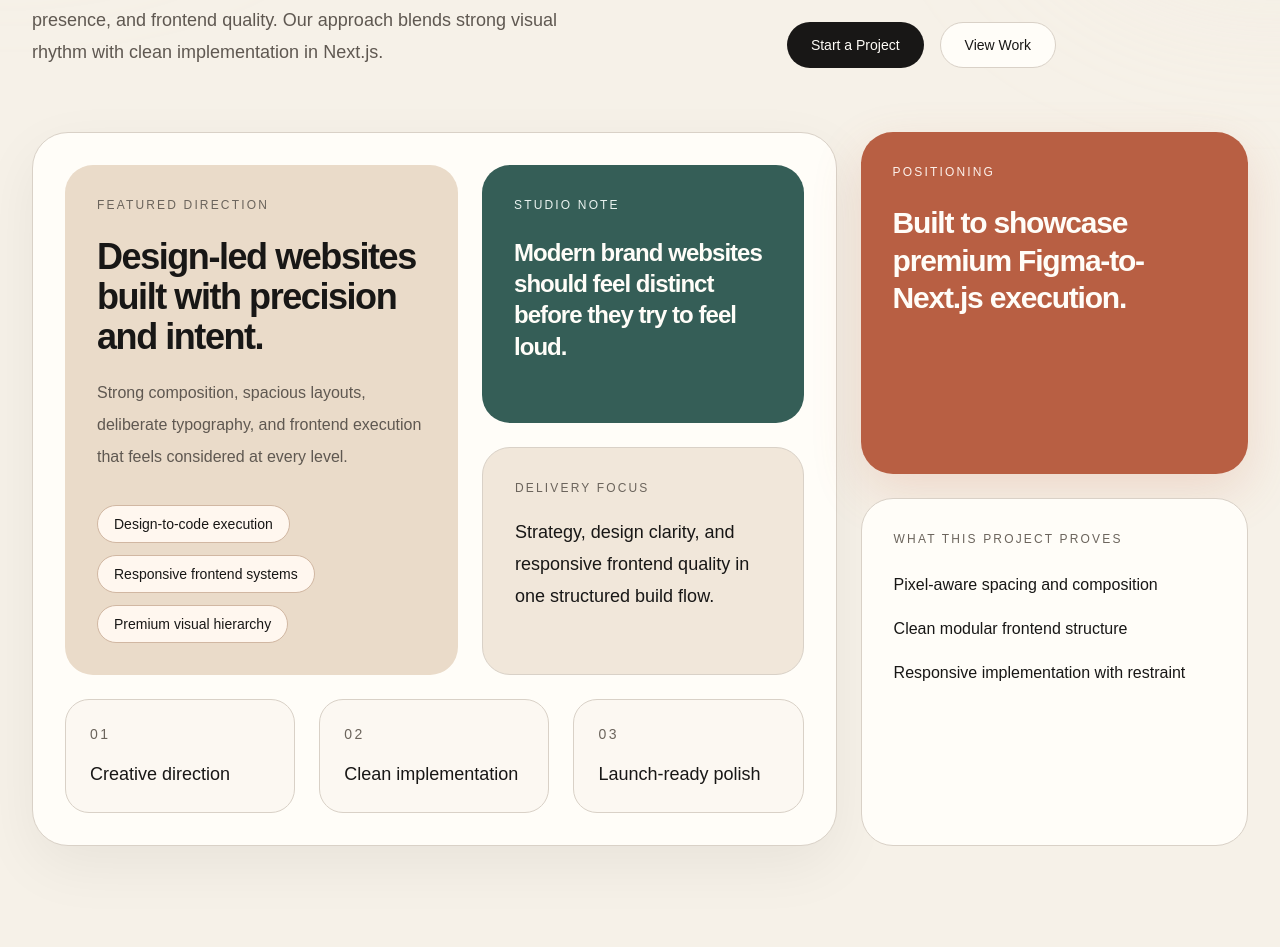
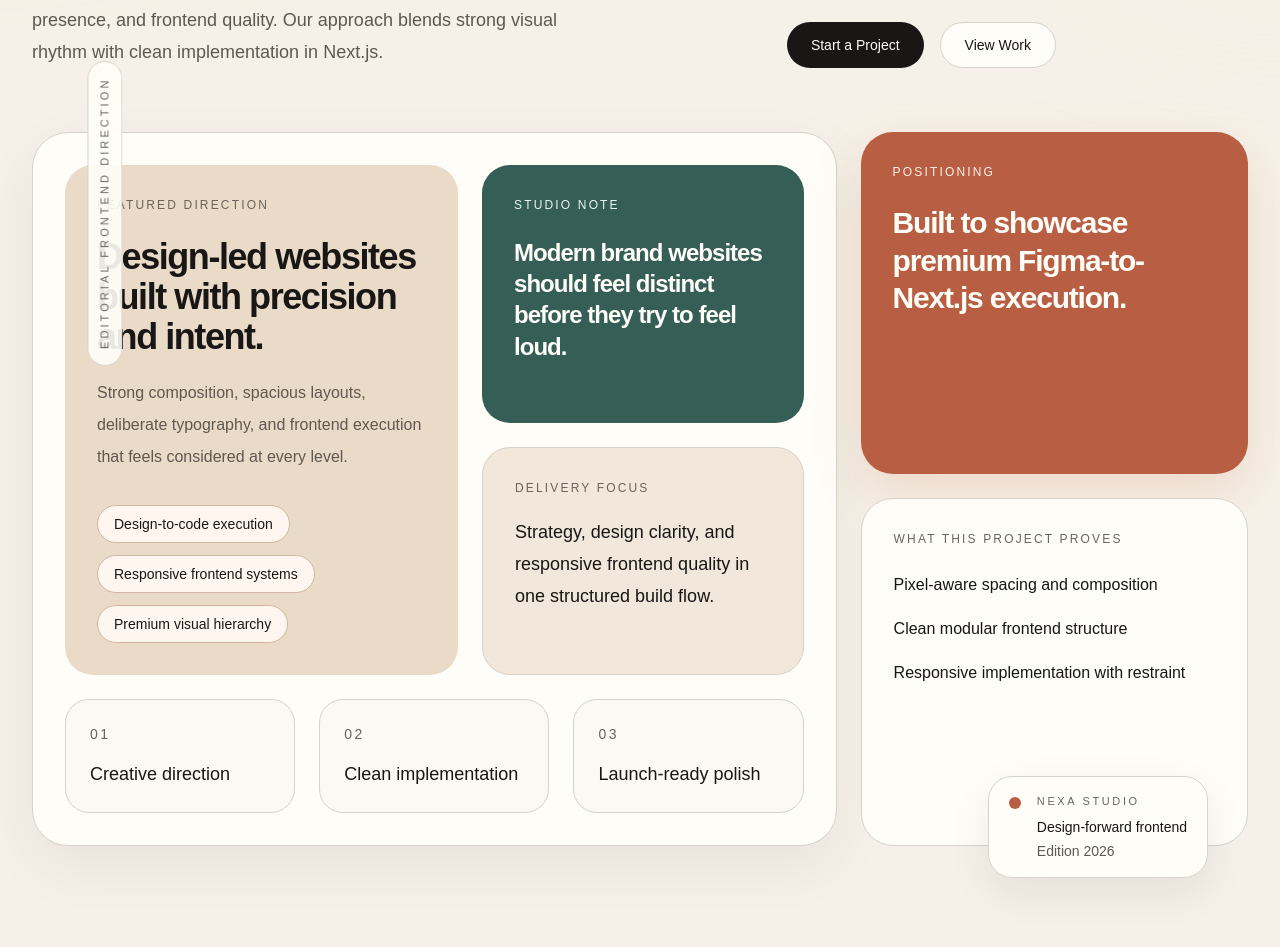
Before and after one commit to szymonbasiul/nexa-studio, a Next.js app: page / in a window 1280 px wide. Shown: the part 601-1548 px from the top of the page. Built offline with nearby package versions, Linux system fonts and the light colour scheme.

Commit message:
feat: add signature editorial detail to hero

```diff
--- a/src/components/sections/Hero.tsx
+++ b/src/components/sections/Hero.tsx
@@ -50,7 +50,18 @@ export default function Hero() {
 					</div>
 				</div>
 
-				<div className="mt-16 grid gap-6 lg:grid-cols-[1.35fr_0.65fr]">
+				<div className="relative mt-16">
+					<div className="hidden xl:block">
+						<div className="pointer-events-none absolute -left-20 top-16 z-10 -rotate-90">
+							<div className="rounded-full border border-[#D9D1C7] bg-[#FFFDF8]/90 px-4 py-2 backdrop-blur-sm">
+								<p className="text-[11px] font-medium uppercase tracking-[0.28em] text-[#6B645C]">
+									Editorial Frontend Direction
+								</p>
+							</div>
+						</div>
+					</div>
+
+					<div className="grid gap-6 lg:grid-cols-[1.35fr_0.65fr]">
 						<div className="rounded-[36px] border border-[#D9D1C7] bg-[#FFFDF8] p-6 shadow-[0_20px_60px_rgba(24,23,22,0.06)] transition-all duration-300 hover:-translate-y-1 hover:shadow-lg md:p-8">
 							<div className="grid gap-6">
 								<div className="grid gap-6 lg:grid-cols-[1.1fr_0.9fr]">
@@ -146,6 +157,24 @@ export default function Hero() {
 							</div>
 						</div>
 					</div>
+
+					<div className="pointer-events-none absolute -bottom-8 right-4 hidden rounded-[24px] border border-[#D9D1C7] bg-[#FFFDF8]/95 px-5 py-4 shadow-[0_14px_40px_rgba(24,23,22,0.08)] backdrop-blur-sm lg:block xl:right-10">
+						<div className="flex items-start gap-4">
+							<div className="mt-1 h-3 w-3 rounded-full bg-[#B85F43]" />
+							<div>
+								<p className="text-[11px] font-medium uppercase tracking-[0.24em] text-[#6B645C]">
+									Nexa Studio
+								</p>
+								<p className="mt-2 text-sm font-medium text-[#181716]">
+									Design-forward frontend
+								</p>
+								<p className="mt-1 text-sm text-[#5F5851]">
+									Edition 2026
+								</p>
+							</div>
+						</div>
+					</div>
+				</div>
 			</Container>
 		</section>
 	);
```
Lines whose indentation alone changed are shown as unchanged.
